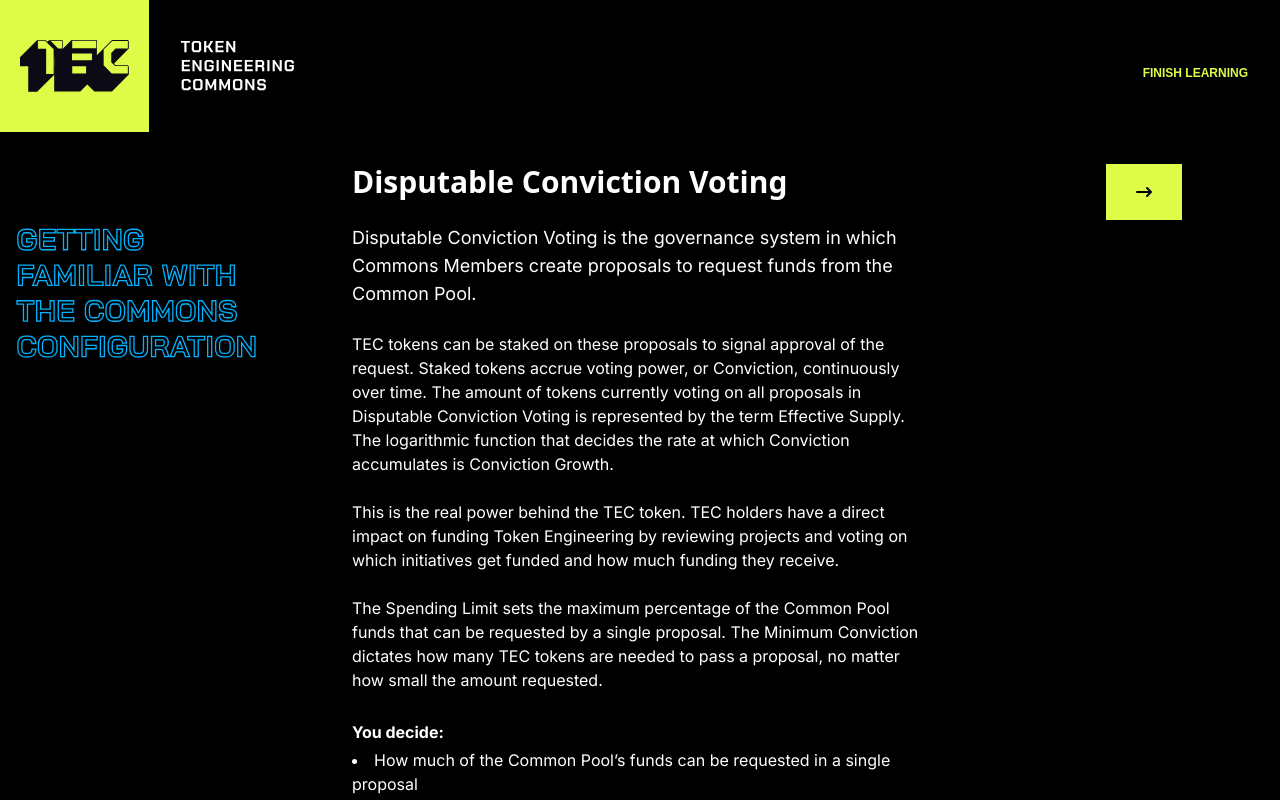
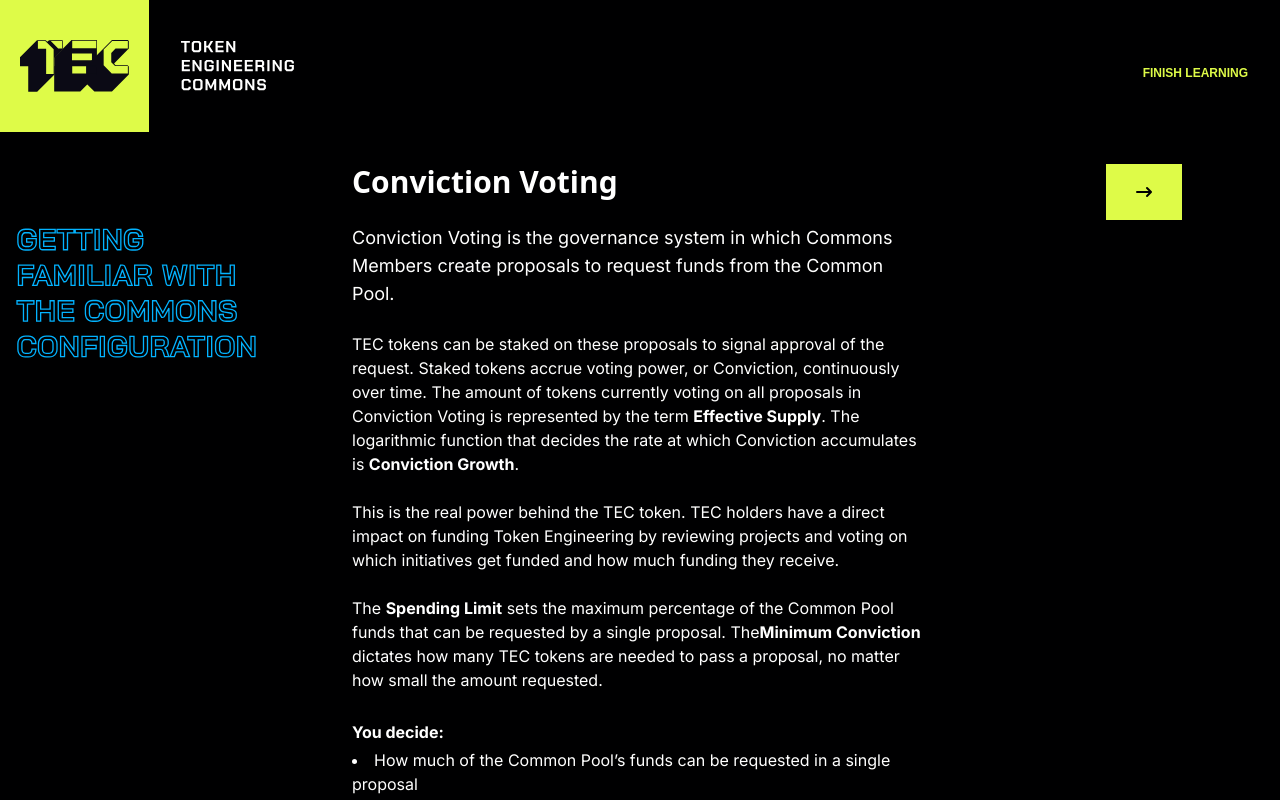
Before and after one commit to CommonsBuild/commons-config-frontend, a Next.js app: page /learn/4 in a window 1280 px wide. Shown: the top 800 px of the page. Built offline with nearby package versions, Linux system fonts and the light colour scheme; a web font is replaced by a local one.

Commit message:
add bold

```diff
--- a/src/pages/learn/1.tsx
+++ b/src/pages/learn/1.tsx
@@ -36,10 +36,10 @@ function LearnOne() {
               </p>
               <br />
               <p>
-                The Token Freeze is the duration from the initialization of the
+                The <strong>Token Freeze</strong> is the duration from the initialization of the
                 Commons which tokens remain fully locked, only at the end of the
                 Token Freeze do tokens begin to thaw. This next period of time
-                is known as the Token Thaw. We use this time for the Commons to
+                is known as the <strong>Token Thaw</strong>. We use this time for the Commons to
                 establish value and start its initiatives. This mechanism is
                 designed to guarantee, for a certain period, the minimum
                 possible price of the token or, price floor.
@@ -48,7 +48,7 @@ function LearnOne() {
               <p>
                 During the Hatch, TECH tokens were minted at a value of 1 wxDAI
                 per TECH. At the Commons Upgrade TEC tokens will be given to
-                Hatchers at a 1:1 TEC/TECH ratio. The Opening Price is the price
+                Hatchers at a 1:1 TEC/TECH ratio. The <strong>Opening Price</strong> is the price
                 we sell TEC tokens on the Augmented Bonding Curve after the
                 Commons Upgrade is complete.
               </p>
--- a/src/pages/learn/2.tsx
+++ b/src/pages/learn/2.tsx
@@ -40,9 +40,9 @@ function LearnTwo() {
                 The magic of the Augmented Bonding Curve is that whenever a buy
                 or sell order takes place on its market a percentage is sent
                 directly to the funding pool. The percentage taken immediately
-                in wxDAI from buy orders to the curve is the Entry Tribute.
-                Conversely, the percentage taken from sell orders is the Exit
-                Tribute. This means that for every action on the curve the
+                in wxDAI from buy orders to the curve is the <strong>Entry Tribute</strong>.
+                Conversely, the percentage taken from sell orders is the <strong>Exit
+                Tribute</strong>. This means that for every action on the curve the
                 Commons receives funding to advance Token Engineering.
               </p>
               <br />
@@ -62,7 +62,7 @@ function LearnTwo() {
               <p>
                 During the Commons Upgrade a percentage of the total funds
                 raised from the Hatch is sent to the Common Pool to kick-start
-                the Commons’ projects. This percentage is the Commons Tribute.
+                the Commons’ projects. This percentage is the <strong>Commons Tribute</strong>.
               </p>
               <br />
               <p className="font-bold leading-loose">You decide:</p>
--- a/src/pages/learn/3.tsx
+++ b/src/pages/learn/3.tsx
@@ -62,8 +62,8 @@ function LearnThree() {
               <br />
               <p>
                 TV is an upgraded version of Dandelion Voting with familiar
-                parameters such as Support Required, Minimum Quorum, Execution
-                Delay and Vote Duration.
+                parameters such as <strong>Support Required</strong>, <strong>Minimum Quorum</strong>, <strong>Execution
+                Delay</strong> and <strong>Vote Duration</strong>.
               </p>
               <br />
               <p>
@@ -77,7 +77,7 @@ function LearnThree() {
                 TEC Token holders can delegate their disputable voting powers to
                 another member who will cast votes on their behalf, these
                 members become delegates. Delegates can only vote during the
-                Delegate Voting Period, which is a specified amount of time at
+                <strong>Delegate Voting Period</strong>, which is a specified amount of time at
                 the beginning of the voting process. If a delegate votes
                 contrary to their delegator the delegator can veto the delegated
                 vote and cast their vote themselves. Any voter, delegate or
@@ -88,8 +88,8 @@ function LearnThree() {
               <br />
               <p>
                 In the latter portion of the Vote Duration there’s a designated
-                Quiet Ending Period (QEP). If during this period the vote
-                outcome is flipped the Quiet Ending Extension(QEE) will trigger.
+                <strong>Quiet Ending Period</strong> (QEP). If during this period the vote
+                outcome is flipped the <strong>Quiet Ending Extension</strong>(QEE) will trigger.
                 The QEE will add more time to the voting period, giving eligible
                 members who have not yet voted more time to do so. If the vote
                 outcome flips again during QEE then another QEE will trigger,
--- a/src/pages/learn/4.tsx
+++ b/src/pages/learn/4.tsx
@@ -24,12 +24,12 @@ function LearnFour() {
           />
           <div className="col-span-2 text-white">
             <h3 className="text-bj font-bold text-3xl">
-              Disputable Conviction Voting
+              Conviction Voting
             </h3>
             <div className="font-inter">
               <br />
               <p className="text-lg">
-                Disputable Conviction Voting is the governance system in which
+                Conviction Voting is the governance system in which
                 Commons Members create proposals to request funds from the
                 Common Pool.
               </p>
@@ -38,10 +38,10 @@ function LearnFour() {
                 TEC tokens can be staked on these proposals to signal approval
                 of the request. Staked tokens accrue voting power, or
                 Conviction, continuously over time. The amount of tokens
-                currently voting on all proposals in Disputable Conviction
-                Voting is represented by the term Effective Supply. The
+                currently voting on all proposals in Conviction
+                Voting is represented by the term <strong>Effective Supply</strong>. The
                 logarithmic function that decides the rate at which Conviction
-                accumulates is Conviction Growth.
+                accumulates is <strong>Conviction Growth</strong>.
               </p>
               <br />
               <p>
@@ -52,9 +52,9 @@ function LearnFour() {
               </p>
               <br />
               <p>
-                The Spending Limit sets the maximum percentage of the Common
+                The <strong>Spending Limit</strong> sets the maximum percentage of the Common
                 Pool funds that can be requested by a single proposal. The
-                Minimum Conviction dictates how many TEC tokens are needed to
+                <strong>Minimum Conviction</strong> dictates how many TEC tokens are needed to
                 pass a proposal, no matter how small the amount requested.
               </p>
               <br />
```
